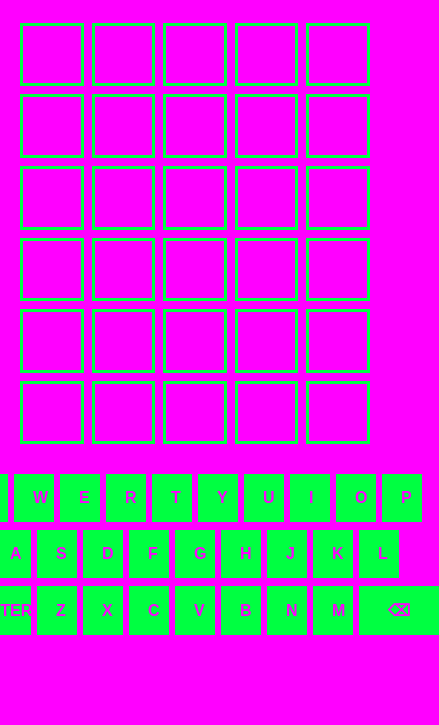
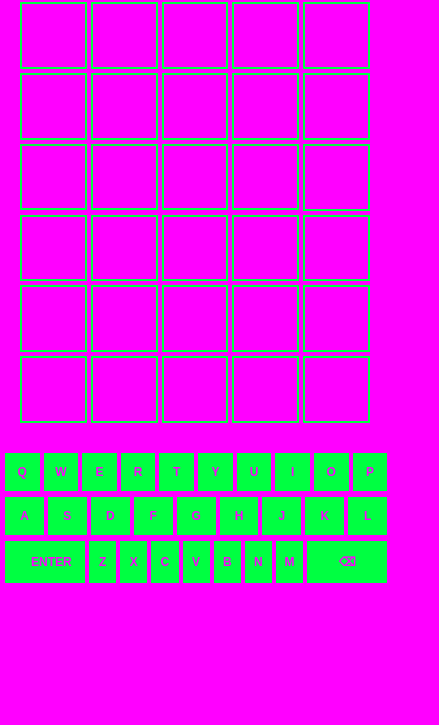
Before and after one commit to jbrindle18/elizais18, a plain HTML site: page index.html in a window 390 px wide. Shown: the part 119-844 px from the top of the page, 439 px wide, since content can reach past the window. Drawn offline with Linux system fonts and the light colour scheme.

Commit message:
Fix Wordle mobile responsiveness and add mobile speed multiplier

```diff
--- a/game.js
+++ b/game.js
@@ -1,3 +1,8 @@
+// Detect if mobile device
+function isMobile() {
+    return window.innerWidth <= 768 || /Android|webOS|iPhone|iPad|iPod|BlackBerry|IEMobile|Opera Mini/i.test(navigator.userAgent);
+}
+
 // Game state
 let gameState = {
     score: 0,
@@ -314,12 +319,13 @@ function startGame() {
     gameScreen.classList.remove('hidden');
     gameOverScreen.classList.add('hidden');
 
-    // Reset game state
+    // Reset game state - higher speed on mobile to compensate for narrower play area
+    const mobileSpeedMultiplier = isMobile() ? 1.5 : 1.0;
     gameState.score = 0;
     gameState.lives = 3;
     gameState.isPlaying = true;
-    gameState.fallSpeed = 1.2;
-    gameState.spawnRate = 1200;
+    gameState.fallSpeed = 1.2 * mobileSpeedMultiplier;
+    gameState.spawnRate = 1200 / mobileSpeedMultiplier;
     gameState.lastSpawn = Date.now();
     gameState.gherkins = [];
     gameState.lastScoreCheck = 0;
--- a/style.css
+++ b/style.css
@@ -35,6 +35,9 @@ body {
     padding: 20px;
     max-width: 600px;
     width: 100%;
+    box-sizing: border-box;
+    overflow-x: hidden;
+    margin: 0 auto;
 }
 
 .wordle-title {
@@ -49,11 +52,11 @@ body {
 .wordle-grid {
     display: grid;
     grid-template-columns: repeat(5, 1fr);
-    gap: 8px;
-    margin-bottom: 30px;
+    gap: 6px;
+    margin: 0 auto 30px;
+    width: min(90vw, 400px);
     max-width: 400px;
-    margin-left: auto;
-    margin-right: auto;
+    box-sizing: border-box;
 }
 
 .wordle-cell {
@@ -68,6 +71,8 @@ body {
     color: #00ff41;
     text-transform: uppercase;
     transition: all 0.3s ease;
+    width: 100%;
+    min-width: 0;
 }
 
 .wordle-cell.filled {
@@ -93,29 +98,32 @@ body {
     display: flex;
     flex-direction: column;
     gap: 8px;
-    margin-bottom: 20px;
+    margin: 0 auto 20px;
+    width: min(95vw, 500px);
     max-width: 500px;
-    margin-left: auto;
-    margin-right: auto;
+    box-sizing: border-box;
 }
 
 .keyboard-row {
     display: flex;
     gap: 6px;
     justify-content: center;
+    flex-wrap: nowrap;
 }
 
 .keyboard-key {
-    padding: 12px 16px;
+    padding: 12px 8px;
     background: #00ff41;
     color: #ff00ff;
     border: 3px solid #00ff41;
-    font-size: 1rem;
+    font-size: 0.9rem;
     font-weight: bold;
     cursor: pointer;
     text-transform: uppercase;
     transition: all 0.2s ease;
-    min-width: 40px;
+    flex: 1 1 0;
+    min-width: 0;
+    box-sizing: border-box;
 }
 
 .keyboard-key:hover {
@@ -305,9 +313,42 @@ body {
 
 /* Mobile optimizations */
 @media (max-width: 768px) {
-    .opening-content h1 {
-        font-size: 2.5rem;
-        margin-bottom: 2rem;
+    .wordle-container {
+        padding: 10px 5px;
+    }
+
+    .wordle-title {
+        font-size: 1.8rem;
+        margin-bottom: 1rem;
+    }
+
+    .wordle-grid {
+        width: min(95vw, 350px);
+        gap: 4px;
+    }
+
+    .wordle-cell {
+        font-size: 1.5rem;
+        border-width: 2px;
+    }
+
+    .wordle-keyboard {
+        width: min(98vw, 480px);
+        gap: 6px;
+    }
+
+    .keyboard-row {
+        gap: 4px;
+    }
+
+    .keyboard-key {
+        padding: 10px 4px;
+        font-size: 0.75rem;
+        border-width: 2px;
+    }
+
+    .keyboard-key.wide {
+        flex: 1.5 1 0;
     }
 
     .play-button {
```
